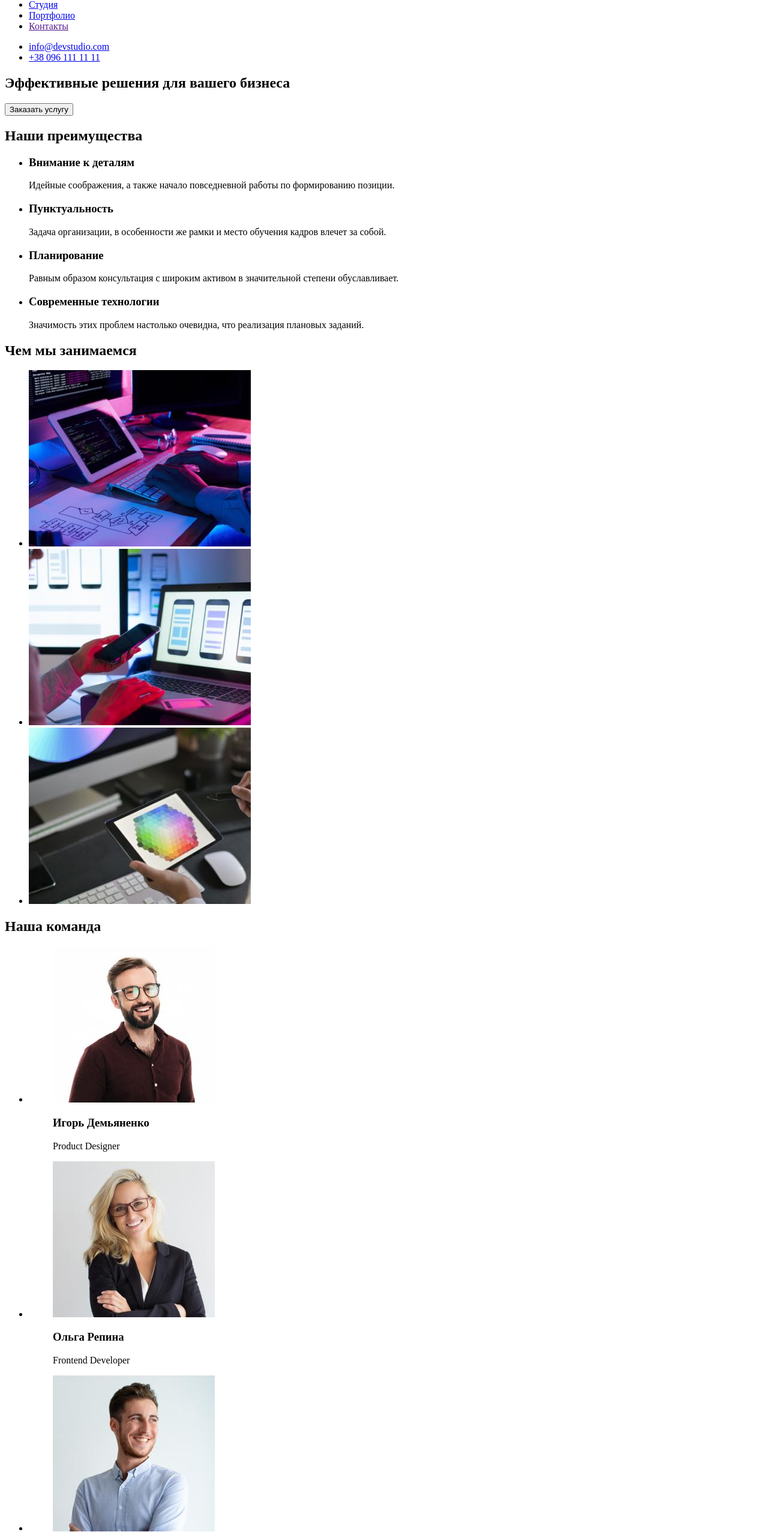
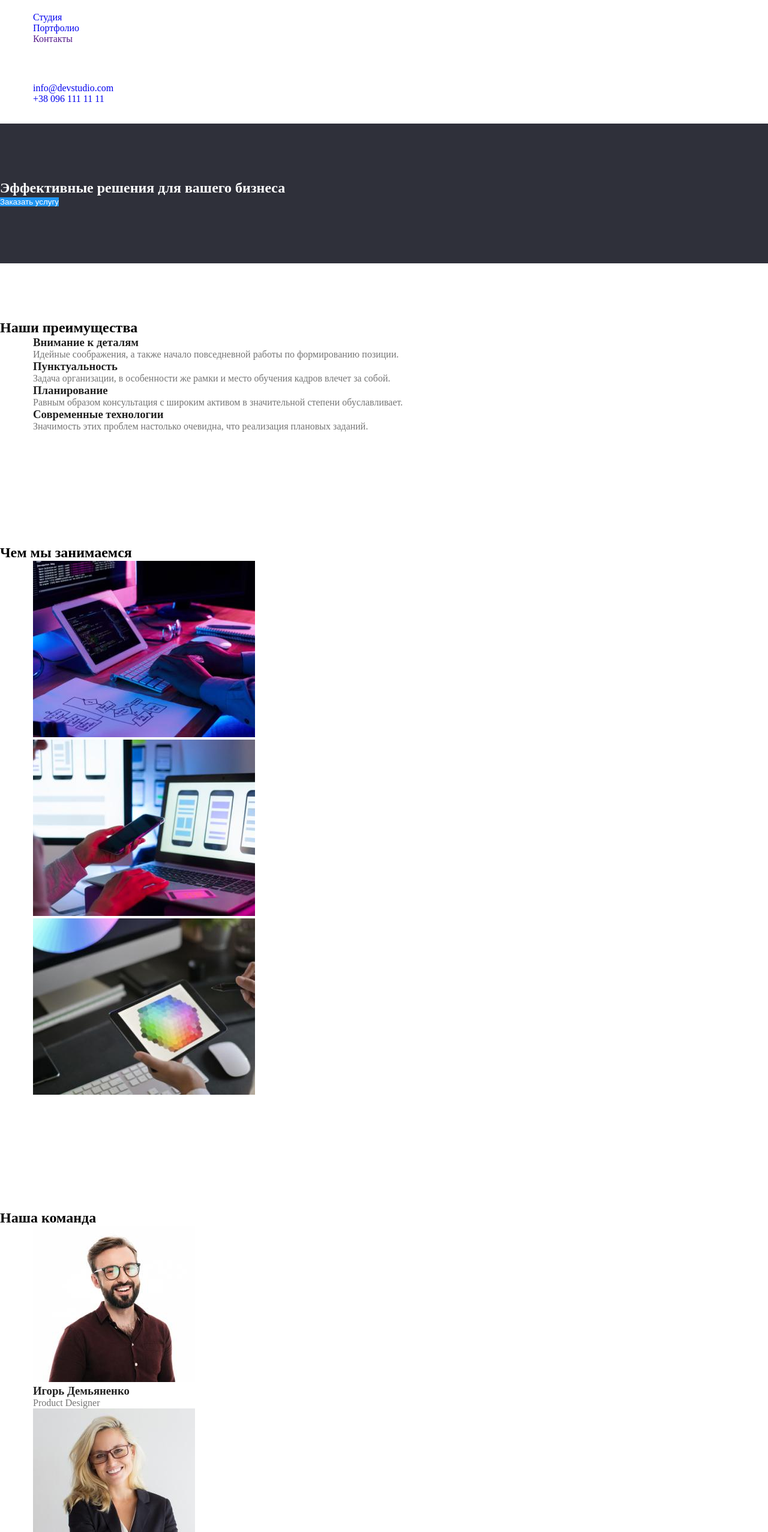
Before and after one commit to AnnaKysilchuk/goit-markup-hw-02, a plain HTML site: page index.html in a window 1280 px wide. Shown: the part 43-2597 px from the top of the page at 60% size. Drawn offline with Linux system fonts and the light colour scheme.

Commit message:
added color styles

```diff
--- /dev/null
+++ b/css/reset.css
@@ -0,0 +1,17 @@
+* {
+  padding: 0;
+  margin: 0;
+  box-sizing: border-box;
+}
+
+a {
+  text-decoration: none;
+}
+
+ul li {
+  list-style: none;
+}
+
+button {
+  border: none;
+}
--- /dev/null
+++ b/css/styles.css
@@ -0,0 +1,103 @@
+:root {
+  --main-color: #212121;
+  --second-color: #757575;
+  --mark-color: #2196f3;
+  --basic-background-color: #ffffff;
+  --second-background-color: #2f303a;
+
+  /* font-family: 'Raleway', sans-serif;
+  font-family: 'Roboto', sans-serif; */
+}
+
+body {
+  background-color: var(--basic-background-color);
+  size: 14px;
+}
+
+section {
+  padding: 94px 0;
+}
+
+.conteiner {
+  width: 1170px;
+  padding: 0;
+  margin: 0 auto;
+}
+
+.logo {
+  font-family: Raleway;
+  font-style: normal;
+  font-weight: bold;
+  font-size: 26px;
+  line-height: 1.19;
+  letter-spacing: 0.03em;
+  color: #2196f3;
+  display: flex;
+  margin-right: 93px;
+}
+.logo-black {
+  color: #000;
+}
+.logo-white {
+  color: #ffffff;
+}
+
+.links-nav,
+.links-auth {
+  padding: 32px 0;
+}
+
+.links-nav .link {
+  color: var(--main-color);
+}
+
+.links-auth .link {
+  color: var(--second-color);
+}
+
+.links-nav :hover,
+.links-nav :focus,
+.links-auth :hover,
+.links-auth :focus {
+  color: var(--mark-color);
+}
+/* main */
+
+.hero {
+  background-color: var(--second-background-color);
+}
+.hero-title {
+  color: #ffffff;
+}
+
+button {
+  color: #ffffff;
+  background-color: var(--mark-color);
+}
+
+.sectin-title {
+  color: var(--main-color);
+}
+
+/* benefits */
+
+.benefits .title {
+  color: var(--main-color);
+}
+
+.benefits .text {
+  color: var(--second-color);
+}
+
+.team .title {
+  color: var(--main-color);
+}
+
+.team .position {
+  color: var(--second-color);
+}
+
+footer {
+  background-color: var(--second-background-color);
+  margin: 0 auto;
+}
--- a/index.html
+++ b/index.html
@@ -6,116 +6,140 @@
     <meta http-equiv="X-UA-Compatible" content="IE=edge">
     <meta name="viewport" content="width=device-width, initial-scale=1.0">
     <title>Студия</title>
+    <link rel="stylesheet" href="./css/reset.css">
+    <link rel="stylesheet" href="./css/styles.css">
+    <link rel="preconnect" href="https://fonts.googleapis.com">
+    <link rel="preconnect" href="https://fonts.gstatic.com" crossorigin>
+    <link href="https://fonts.googleapis.com/css2?family=Raleway:wght@700&family=Roboto:wght@400;500;700;900&display=swap"
+        rel="stylesheet">
 </head>
 
 <body>
     <header>
-        <nav>
-            <a href="./index.html">WebStudio</a>
-            <ul>
-                <li><a href="/index.html">Студия</a></li>
-                <li><a href="/portfolio.html">Портфолио</a></li>
-                <li><a href="">Контакты</a></li>
+        <div class="conteiner">
+            <nav class="link">
+                <a href="./index.html" class="logo">Web
+                <span class="logo-black">Studio</span>
+                </a>
+                <ul class="links-nav">
+                    <li class="link"><a href="/index.html">Студия</a></li>
+                    <li class="link"><a href="/portfolio.html">Портфолио</a></li>
+                    <li class="link"><a href="">Контакты</a></li>
                 </ul>
             </nav>
-        <ul>
-            <li><a href="mailto:info@devstudio.com">info@devstudio.com</a></li>
-            <li><a href="tel:+380961111111">+38 096 111 11 11</a></li>
+            <ul class="links-auth">
+                <li class="link"><a href="mailto:info@devstudio.com">info@devstudio.com</a></li>
+                <li class="link"><a href="tel:+380961111111">+38 096 111 11 11</a></li>
             </ul>
+        </div>
     </header>
 
     <main>
-        <!--Эффективные решения для вашего бизнеса-->
-        <section>
-            <h1>Эффективные решения для вашего бизнеса</h1>
+        <!--Hero-->
+        <section class="hero">
+            <h1 class="hero-title">Эффективные решения для вашего бизнеса</h1>
             <button type="button">Заказать услугу</button>
         </section>
 
         <!--Наши преимущества-->
-        <section>
-            <h2>Наши преимущества</h2>
-            <ul>
+        <section class="section">
+            <h2 class="section-title">Наши преимущества</h2>
+            <div class="conteiner">
+                <ul class="benefits">
                     <li>
-                    <h3>Внимание к деталям</h3>
-                    <p>Идейные соображения, а также начало повседневной работы по формированию позиции.</p>
+                        <h3 class="title">Внимание к деталям</h3>
+                        <p class="text">Идейные соображения, а также начало повседневной работы по формированию позиции.</p>
                     </li>
                     <li>
-                    <h3>Пунктуальность</h3>
-                    <p>Задача организации, в особенности же рамки и место обучения кадров влечет за собой.</p>
+                        <h3 class="title">Пунктуальность</h3>
+                        <p class="text">Задача организации, в особенности же рамки и место обучения кадров влечет за собой.</p>
                     </li>
                     <li>
-                    <h3>Планирование</h3>
-                    <p>Равным образом консультация с широким активом в значительной степени обуславливает.</p>
+                        <h3 class="title">Планирование</h3>
+                        <p class="text">Равным образом консультация с широким активом в значительной степени обуславливает.</p>
                     </li>
                     <li>
-                    <h3>Современные технологии</h3>
-                    <p>Значимость этих проблем настолько очевидна, что реализация плановых заданий.</p>
+                        <h3 class="title">Современные технологии</h3>
+                        <p class="text">Значимость этих проблем настолько очевидна, что реализация плановых заданий.</p>
                     </li>
                 </ul>
+            </div>
 
         </section>
 
         <!--Чем мы занимаемся-->
-        <section>
-            <h2>Чем мы занимаемся</h2>
+        <section class="section">
+            <h2 class="section-title">Чем мы занимаемся</h2>
+            <div class="conteiner">
                 <ul>
-                <li><a href=""><img src="./images/box1.jpg" alt="услуга1" width="370" /></a></li>
-                <li><a href=""><img src="./images/box2.jpg" alt="услуга2" width="370" /></a></li>
-                <li><a href=""><img src="./images/box3.jpg" alt="услуга3" width="370" /></a></li>
+                    <li>
+                        <a href="">
+                            <img src="./images/box1.jpg" alt="человек работает на планшете с помощью клавиатуры" width="370" height="294">
+                        </a>
+                    </li>
+                    <li>
+                        <a href="">
+                            <img src="./images/box2.jpg" alt="человек работает с телефоном и ноутбуком" width="370" height="294">
+                        </a>
+                    </li>
+                    <li>
+                        <a href="">
+                            <img src="./images/box3.jpg" alt="человек работает с планшетом" width="370" height="294">
+                        </a>
+                    </li>
                 </ul>
+            </div>
         </section>
 
         <!--Наша команда-->
-        <section>
-            <h2>Наша команда</h2>
-            <ul>
+        <section class="section">
+            <h2 class="section-title">Наша команда</h2>
+            <div class="conteiner">
+                <ul class="team">
                     <li>
-                    <figure>
-                        <img src="./images/team1.jpg" alt="Дизайнер" width="270" />
-                        <figcaption>
-                            <h3>Игорь Демьяненко</h3>
-                            <p lang="en">Product Designer</p>
-                        </figcaption>
-                    </figure>
+                        <img src="./images/team1.jpg" alt="фотография Дизайнера" width="270" height="260"/>
+                        <h3 class="title">Игорь Демьяненко</h3>
+                        <p lang="en" class="position">Product Designer</p>
+
                     </li>
                     <li>
-                    <figure>
-                        <img src="./images/team2.jpg" alt="разработчик" width="270" />
-                        <figcaption>
-                            <h3>Ольга Репина</h3>
-                            <p lang="en">Frontend Developer</p>
-                        </figcaption>
-                    </figure>
+                        <img src="./images/team2.jpg" alt="фотография разработчика" width="270" height="260"/>
+                        <h3 class="title">Ольга Репина</h3>
+                        <p lang="en" class="position">Frontend Developer</p>
                     </li>
                     <li>
-                    <figure>
-                        <img src="./images/team3.jpg" alt="маркетолог" width="270" />
-                        <figcaption>
-                            <h3>Николай Тарасов</h3>
-                            <p lang="en">Marketing</p>
-                        </figcaption>
-                    </figure>
+                        <img src="./images/team3.jpg" alt="фотография маркетолога" width="270" height="260"/>
+                        <h3 class="title">Николай Тарасов</h3>
+                        <p lang="en" class="position">Marketing</p>
                     </li>
                     <li>
-                    <figure>
-                        <img src="./images/team4.jpg" alt="UI дизайнер" width="270" />
-                        <figcaption>
-                            <h3>Михаил Ермаков</h3>
-                            <p lang="en">UI Designer</p>
-                        </figcaption>
-                    </figure>
+                        <img src="./images/team4.jpg" alt="фотография UI дизайнера" width="270" height="260"/>
+                        <h3 class="title">Михаил Ермаков</h3>
+                        <p lang="en" class="position">UI Designer</p>
                     </li>
                 </ul>
+            </div>
         </section>
     </main>
 
     <footer>
-        <a href="./index.html">WebStudio</a>
+        <a href="./index.html" class="logo">Web
+            <span class="logo-white">Studio</span>
+        </a>
         <address>
             <ul>
-                <li>г. Киев, пр-т Леси Украинки, 26</li>
-                <li><a href="mailto:info@example.com">info@example.com</a></li>
-                <li><a href="tel:+380991111111">+38 099 111 11 11</a></li>
+                <li>
+                    <a href="https://www.google.com/maps/place/%D0%B1%D1%83%D0%BB%D1%8C%D0%B2%D0%B0%D1%80+%D0%9B%D0%B5%D1%81%D1%96+%D0%A3%D0%BA%D1%80%D0%B0%D1%97%D0%BD%D0%BA%D0%B8,+26,+%D0%9A%D0%B8%D1%97%D0%B2,+02000/@50.4265807,30.5361971,17z/data=!3m1!4b1!4m9!1m2!2m1!1z0LMuINCa0LjQtdCyLCDQv9GALdGCINCb0LXRgdC4INCj0LrRgNCw0LjQvdC60LgsIDI2!3m5!1s0x40d4cf0e033ecbe9:0x57a4dffefec77da0!8m2!3d50.4265807!4d30.5383858!15sCjPQsy4g0JrQuNC10LIsINC_0YAt0YIg0JvQtdGB0Lgg0KPQutGA0LDQuNC90LrQuCwgMjaSARFjb21wb3VuZF9idWlsZGluZw"
+                        target="_blank" rel="noreferrer noopener">
+                        г. Киев, пр-т Леси Украинки, 26
+                    </a>
+                </li>
+                <li>
+                    <a href="mailto:info@example.com">info@example.com</a>
+                </li>
+                <li>
+                    <a href="tel:+380991111111">+38 099 111 11 11</a>
+                </li>
             </ul>
         </address>
 
```
Also changed, not shown: portfolio.html (+34 -46 lines). Lines whose indentation alone changed are shown as unchanged.
